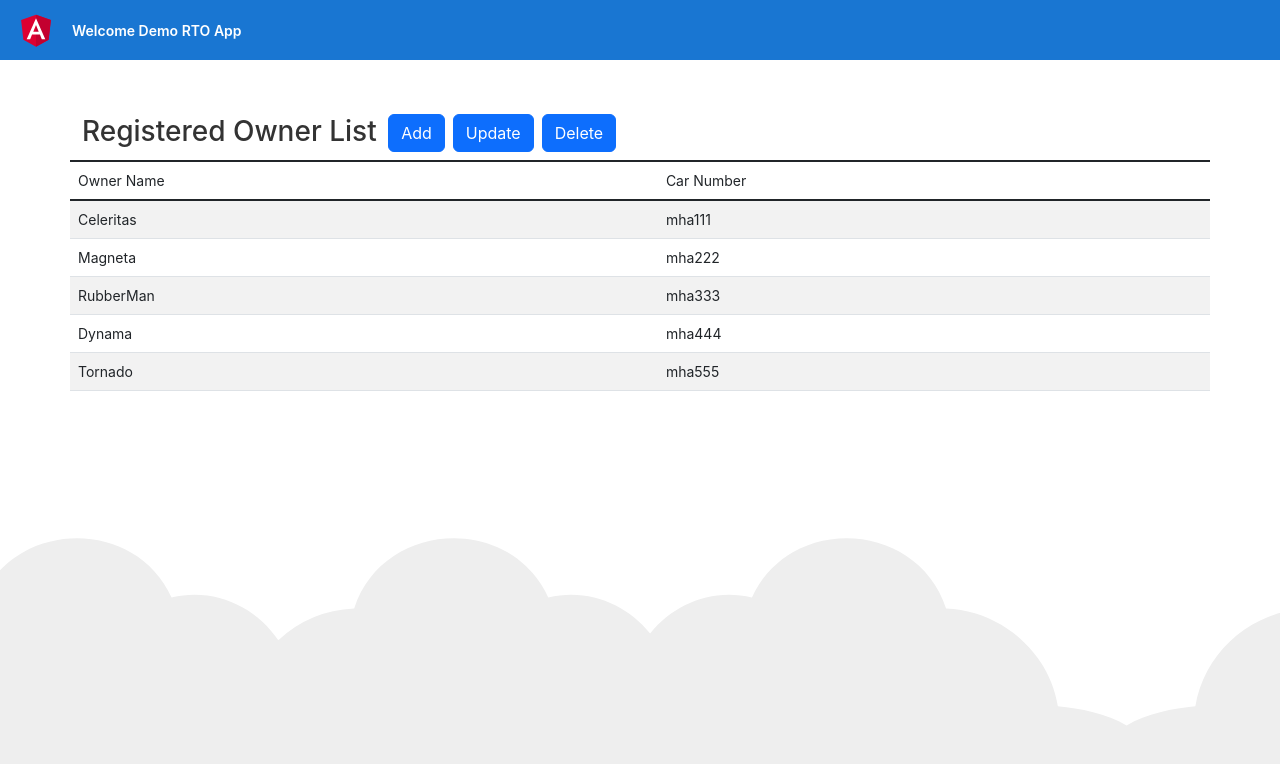
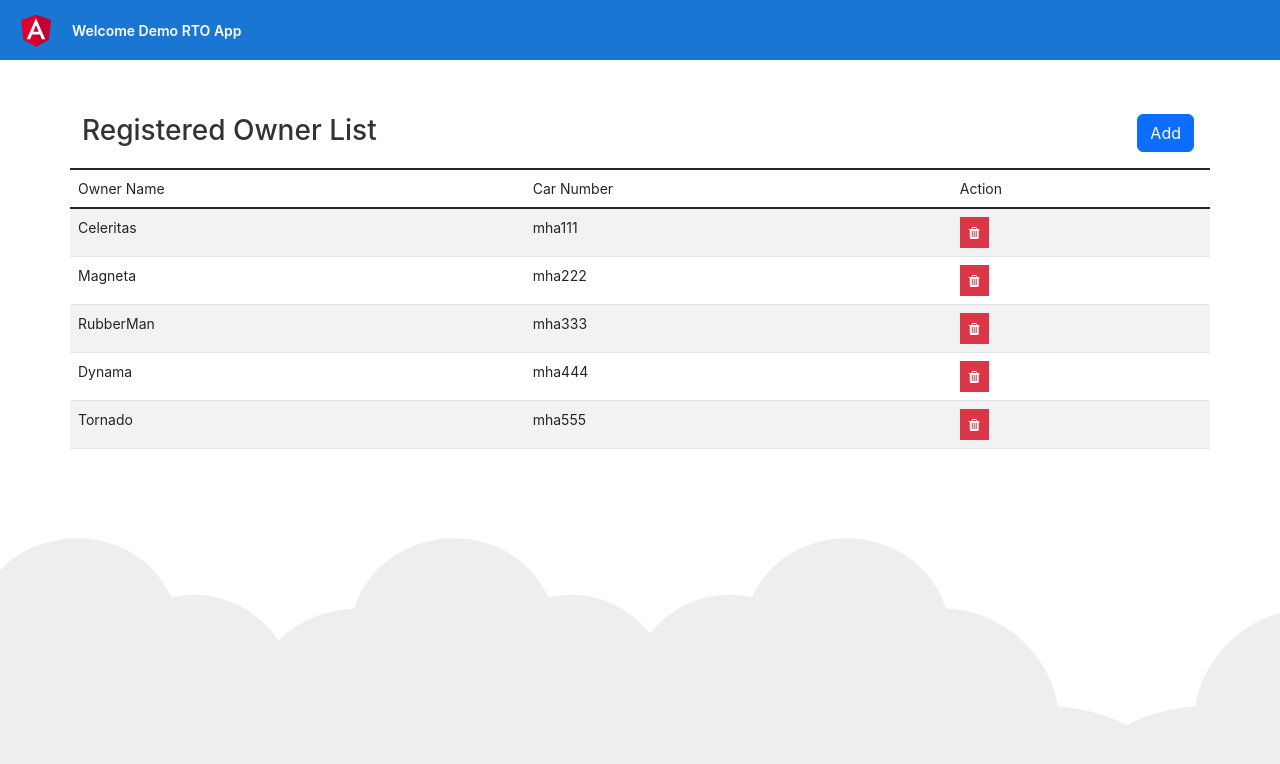
Before and after one commit to maheshwattamwar1/demo-rto-app, an Angular app: page / in a window 1280 px wide. Shown: the top 764 px of the page. Built offline with nearby package versions, Linux system fonts and the light colour scheme.

Commit message:
Added font-awesome and ngx-toastr

```diff
--- a/angular.json
+++ b/angular.json
@@ -32,7 +32,8 @@
             "styles": [
               "node_modules/bootstrap/scss/bootstrap.scss",
               "node_modules/bootstrap-icons/font/bootstrap-icons.css",
-              "src/styles.scss"
+              "src/styles.scss",
+              "node_modules/font-awesome/css/font-awesome.css"
             ],
             "scripts": [
               "node_modules/bootstrap/dist/js/bootstrap.bundle.min.js"
--- a/package.json
+++ b/package.json
@@ -19,8 +19,10 @@
     "@angular/platform-browser-dynamic": "^15.1.0",
     "@angular/router": "^15.1.0",
     "@ng-bootstrap/ng-bootstrap": "^14.0.1",
+    "angular-font-awesome": "^3.1.2",
     "bootstrap": "^5.2.3",
     "bootstrap-icons": "^1.10.3",
+    "ngx-toastr": "^16.0.2",
     "rxjs": "~7.8.0",
     "tslib": "^2.3.0",
     "zone.js": "~0.12.0"
--- a/src/app/components/dashboard/dashboard.component.html
+++ b/src/app/components/dashboard/dashboard.component.html
@@ -3,9 +3,7 @@
 
         <h3>Registered Owner List
             <span class="action-buttons pull-right pb-2">
-                <a class="btn btn-primary mx-1" routerLink="/detail-form" >Add</a>
-                <a class="btn btn-primary mx-1">Update</a>
-                <a class="btn btn-primary mx-1" >Delete</a>
+                <a class="btn btn-primary mx-1" routerLink="/detail-form">Add</a>
             </span>
         </h3>
 
@@ -14,12 +12,18 @@
                 <tr>
                     <td>Owner Name</td>
                     <td>Car Number</td>
+                    <td>Action</td>
                 </tr>
             </thead>
             <tbody class="table-group-divider">
                 <tr *ngFor="let detail of detailsArr">
                     <td>{{detail.ownerName}}</td>
                     <td>{{detail.carNumber}}</td>
+                    <td>
+                        <button class="btn btn-danger btn-sm rounded-0" type="button" data-toggle="tooltip" data-placement="top" title="Delete" (click)="deleteRecord(detail)">
+                            <i class="fa fa-trash"></i>
+                        </button>
+                    </td>
                 </tr>
             </tbody>
         </table>
--- a/src/app/components/dashboard/dashboard.component.ts
+++ b/src/app/components/dashboard/dashboard.component.ts
@@ -18,5 +18,8 @@ export class DashboardComponent implements OnInit {
     this.detailsArr = this.detailService.getAllRecords();
   }
 
+  deleteRecord(record:any) {
+    this.detailService.deleteRecord(record);
+  }
 
 }
--- a/src/app/services/detail.service.ts
+++ b/src/app/services/detail.service.ts
@@ -37,4 +37,7 @@ export class DetailService {
     return this.detailsArr;
   }
 
+  deleteRecord(record: any) {
+    throw new Error('Method not implemented.');
+  }
 }
```
